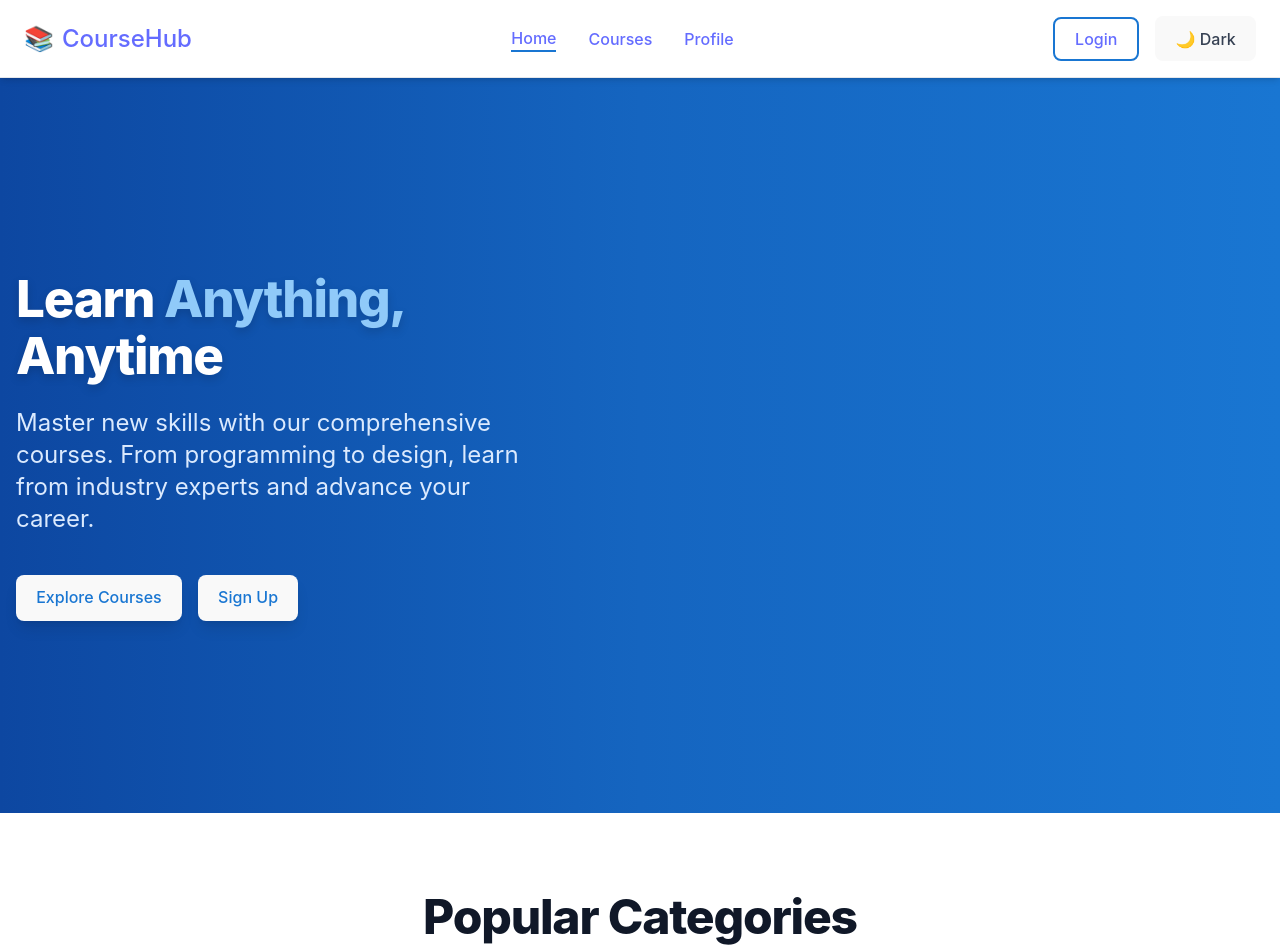
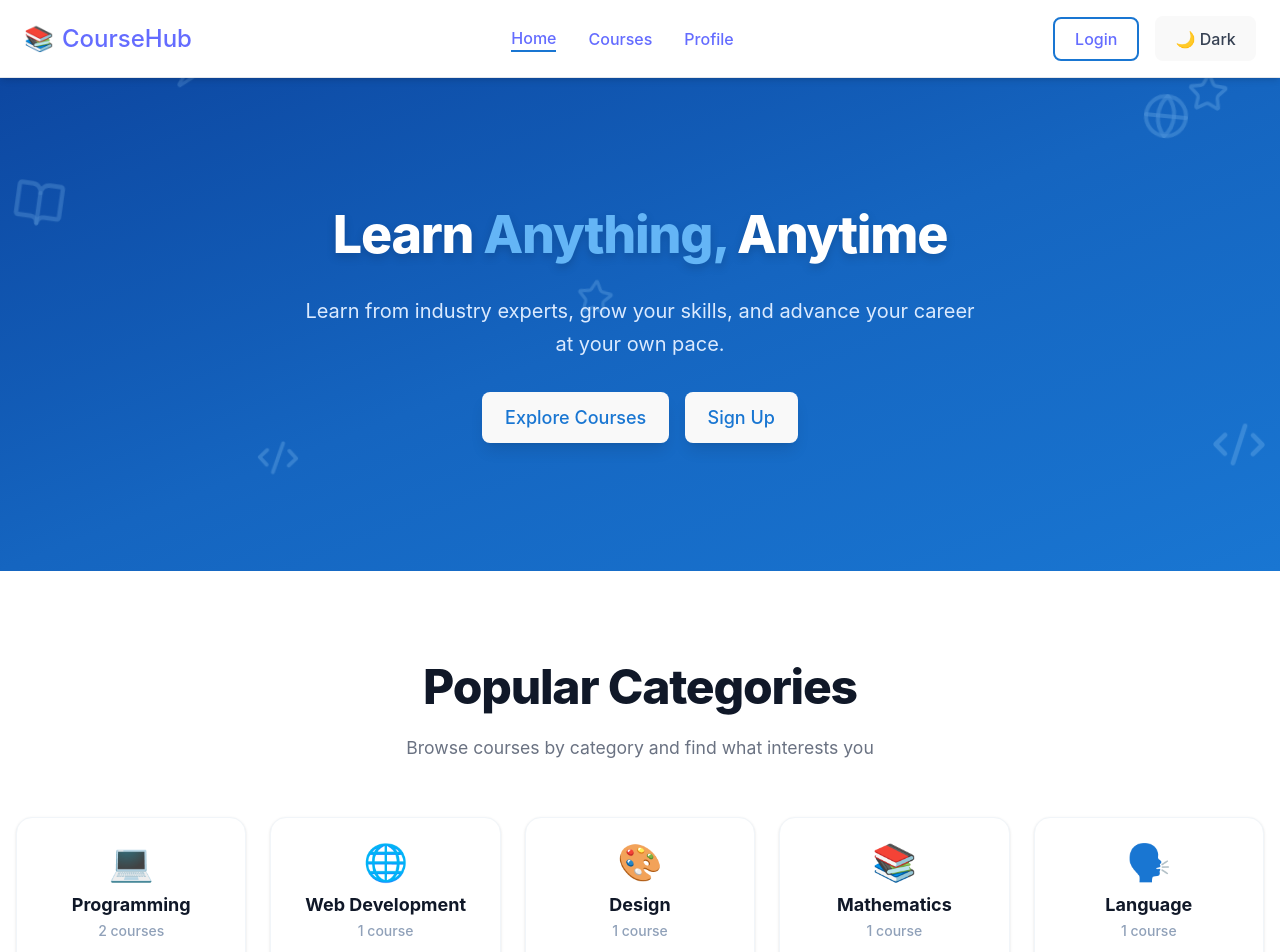
Before and after one commit to leaouslati/course-tutorialmanagementsystem, a React (Vite) app: page / in a window 1280 px wide. Shown: the top 952 px of the page. Built offline with nearby package versions, Linux system fonts and the light colour scheme; the HTML template or start-up script is replaced by a standard one.

Commit message:
Changed the gradient color, added floating icons, centered the text

```diff
--- a/src/index.css
+++ b/src/index.css
@@ -1,5 +1,32 @@
 @import "tailwindcss";
 @import url('https://fonts.googleapis.com/css?family=Inter:400,500,700&display=swap');
+
+
+/* --- Floating Icon Animation for Hero Section --- */
+@keyframes floatIcon {
+  0%   { transform: translateY(0px) rotate(0deg);     opacity: 0; }
+  15%  { opacity: 0.45; }
+  85%  { opacity: 0.35; }
+  100% { transform: translateY(-500px) rotate(15deg); opacity: 0; }
+}
+/* Default: slowest on large screens */
+.float-icon {
+  position: absolute;
+  pointer-events: none;
+  color: rgba(144, 202, 249, 0.6);
+  animation: floatIcon ease-in-out 17s infinite;
+  z-index: 0;
+}
+/* Shrink icons on small screens */
+@media (max-width: 480px) {
+  .float-icon svg { width: 20px !important; height: 20px !important; }
+  .float-icon { animation-duration: 14s !important; }
+}
+@media (min-width: 481px) and (max-width: 768px) {
+  .float-icon svg { width: 28px !important; height: 28px !important; }
+  .float-icon { animation-duration: 11s !important; }
+}
+
 
 /* Ensure root container fills the screen and is not cut off */
 :root {
--- a/src/pages/Home.jsx
+++ b/src/pages/Home.jsx
@@ -1,5 +1,5 @@
 import React, { useState, useEffect, useRef } from "react";
-import { BookOpen, TrendingUp, Users, Award } from "lucide-react";
+import { BookOpen, TrendingUp, Users, Award, Code2, Star, Zap, Globe, Pencil } from "lucide-react";
 import { Link } from "react-router-dom";
 import CourseCard from "../components/CourseCard";
 import Navbar from "../components/Navbar";
@@ -79,59 +79,157 @@ export default function Home() {
       <header>
         <Navbar />
       </header>
-      {/* 1. Hero Section */}
-       <section className="bg-gradient-to-r from-[#0D47A1] via-[#1565C0] to-[#1976D2] text-white py-32 md:py-48 px-4 relative overflow-hidden" aria-label="Hero section">
-        <div className="max-w-7xl mx-auto grid grid-cols-1 md:grid-cols-2 gap-12 items-center fade-in">
-          <div className="space-y-6">
-            <h1 className="text-4xl sm:text-5xl md:text-6xl lg:text-7xl font-extrabold leading-tight tracking-tight drop-shadow-lg" tabIndex={0} aria-label="Main headline">
-              Learn <span className="text-[#90CAF9]" aria-label="highlighted">Anything,</span> Anytime
+   {/* 1. Hero Section */}
+      <section
+        aria-labelledby="hero-heading"
+        className="bg-gradient-to-br from-[#0D47A1] via-[#1565C0] to-[#1976D2] text-white relative overflow-hidden"
+        style={{ padding: 'clamp(4rem, 10vw, 9rem) 1rem' }}
+      >
+        {/* Top icons — aria-hidden so screen readers skip */}
+        {[
+          { Icon: Zap,    left: "20%", top: "5%",  size: 38, duration: "9s",   delay: "0.6s" },
+          { Icon: Pencil, left: "45%", top: "3%",  size: 34, duration: "5.5s", delay: "1.8s" },
+          { Icon: Globe,  left: "72%", top: "6%",  size: 40, duration: "8s",   delay: "0.4s" },
+        ].map(({ Icon, left, top, size, duration, delay }, i) => (
+          <div key={`t${i}`} aria-hidden="true" className="float-icon" style={{ left, top, animationDuration: duration, animationDelay: delay }}>
+            <Icon size={size} />
+          </div>
+        ))}
+
+        {/* Bottom icons */}
+        {[
+          { Icon: Code2,    left: "20%", bottom: "4%", size: 44, duration: "4.5s", delay: "0.4s" },
+          { Icon: Star,     left: "45%", bottom: "3%", size: 38, duration: "10s",  delay: "1.2s" },
+          { Icon: BookOpen, left: "70%", bottom: "5%", size: 42, duration: "6.5s", delay: "0.7s" },
+        ].map(({ Icon, left, bottom, size, duration, delay }, i) => (
+          <div key={`b${i}`} aria-hidden="true" className="float-icon" style={{ left, bottom, animationDuration: duration, animationDelay: delay }}>
+            <Icon size={size} />
+          </div>
+        ))}
+
+        {/* Left side icons */}
+        {[
+          { Icon: BookOpen, left: "1%",  bottom: "15%", size: 52, duration: "4s",  delay: "0s"   },
+          { Icon: Star,     left: "7%",  bottom: "50%", size: 44, duration: "11s", delay: "0.5s" },
+          { Icon: Zap,      left: "13%", bottom: "8%",  size: 40, duration: "6s",  delay: "1.5s" },
+          { Icon: Pencil,   left: "4%",  bottom: "72%", size: 36, duration: "14s", delay: "0.8s" },
+        ].map(({ Icon, left, bottom, size, duration, delay }, i) => (
+          <div key={`l${i}`} aria-hidden="true" className="float-icon" style={{ left, bottom, animationDuration: duration, animationDelay: delay }}>
+            <Icon size={size} />
+          </div>
+        ))}
+
+        {/* Right side icons */}
+        {[
+          { Icon: Code2,    right: "1%",  bottom: "15%", size: 56, duration: "5s",  delay: "0.3s" },
+          { Icon: Globe,    right: "7%",  bottom: "50%", size: 48, duration: "12s", delay: "1s"   },
+          { Icon: BookOpen, right: "13%", bottom: "8%",  size: 54, duration: "7s",  delay: "0.2s" },
+          { Icon: Star,     right: "4%",  bottom: "72%", size: 42, duration: "13s", delay: "2s"   },
+        ].map(({ Icon, right, bottom, size, duration, delay }, i) => (
+          <div key={`r${i}`} aria-hidden="true" className="float-icon" style={{ right, bottom, animationDuration: duration, animationDelay: delay }}>
+            <Icon size={size} />
+          </div>
+        ))}
+
+        {/* Main content */}
+        <div className="relative z-10 w-full max-w-5xl mx-auto px-2 sm:px-6">
+          <div className="flex flex-col items-center text-center gap-6 sm:gap-8">
+
+            <h1
+              id="hero-heading"
+              className="font-extrabold leading-tight tracking-tight drop-shadow-lg"
+              style={{ fontSize: 'clamp(2rem, 5vw, 3.25rem)' }}
+            >
+              Learn <span className="text-[#64B5F6]">Anything,</span> Anytime
             </h1>
-            <p className="text-base sm:text-lg md:text-xl lg:text-2xl text-blue-100 max-w-lg mt-4" tabIndex={0} aria-label="Hero description">
-              Master new skills with our comprehensive courses. From programming to design, learn from industry experts and advance your career.
+
+            <p
+              className="text-blue-100 leading-relaxed max-w-2xl"
+              style={{ fontSize: 'clamp(0.95rem, 2vw, 1.25rem)' }}
+            >
+              Learn from industry experts, grow your skills, and advance your career at your own pace.
             </p>
-            <nav aria-label="Hero actions" className="flex flex-col sm:flex-row gap-4 pt-4">
+
+            <nav aria-label="Primary actions" className="flex flex-row flex-wrap gap-4 justify-center">
               <Link to="/courses">
-                <button className="px-6 py-3 rounded-xl bg-[#90CAF9] text-[#1976D2] font-bold shadow-lg transition-all hover:scale-105 w-full sm:w-auto text-lg focus:outline-none focus-visible:ring-2 focus-visible:ring-[#1976D2]" aria-label="Explore Courses">
+                <button
+                  className="px-6 py-3 rounded-xl bg-[#90CAF9] text-[#1976D2] font-bold shadow-lg transition-all hover:scale-105 focus:outline-none focus-visible:ring-2 focus-visible:ring-white focus-visible:ring-offset-2 focus-visible:ring-offset-[#1565C0]"
+                  style={{ fontSize: 'clamp(0.95rem, 1.5vw, 1.125rem)' }}
+                  aria-label="Explore our courses"
+                >
                   Explore Courses
                 </button>
               </Link>
               <Link to="/register">
-                <button className="px-6 py-3 rounded-xl bg-[#90CAF9] text-[#1976D2] font-bold shadow-lg transition-all hover:scale-105 w-full sm:w-auto text-lg focus:outline-none focus-visible:ring-2 focus-visible:ring-[#1976D2]" aria-label="Explore Courses">
+                <button
+                  className="px-6 py-3 rounded-xl bg-[#90CAF9] text-[#1976D2] font-bold shadow-lg transition-all hover:scale-105 focus:outline-none focus-visible:ring-2 focus-visible:ring-white focus-visible:ring-offset-2 focus-visible:ring-offset-[#1565C0]"
+                  style={{ fontSize: 'clamp(0.95rem, 1.5vw, 1.125rem)' }}
+                  aria-label="Sign up for free"
+                >
                   Sign Up
                 </button>
               </Link>
             </nav>
+
           </div>
         </div>
+
       </section>
+      {/* 2. Popular Categories */}
+      <section
+        aria-labelledby="categories-heading"
+        className="bg-white py-12 md:py-20 px-4"
+      >
+        <div className="max-w-7xl mx-auto">
 
-      {/* 2. Popular Categories */}
-      <section className="bg-white py-12 md:py-20 px-4" aria-labelledby="categories-heading">
-        <div className="max-w-7xl mx-auto">
-          <header className="text-center mb-12 fade-in">
-            <h2 id="categories-heading" className="text-3xl sm:text-4xl md:text-5xl font-extrabold text-gray-900 mb-4 tracking-tight">Popular Categories</h2>
-            <p className="text-base sm:text-lg md:text-xl text-gray-600 max-w-2xl mx-auto">
+          <header className="text-center mb-10 md:mb-14">
+            <h2
+              id="categories-heading"
+              className="font-extrabold text-gray-900 tracking-tight mb-3"
+              style={{ fontSize: 'clamp(1.75rem, 4vw, 3rem)' }}
+            >
+              Popular Categories
+            </h2>
+            <p
+              className="text-gray-500 max-w-xl mx-auto"
+              style={{ fontSize: 'clamp(0.9rem, 1.8vw, 1.1rem)' }}
+            >
               Browse courses by category and find what interests you
             </p>
           </header>
-          <nav aria-label="Popular categories">
-            <ul className="grid grid-cols-1 sm:grid-cols-2 md:grid-cols-3 lg:grid-cols-5 gap-6">
+
+          <nav aria-label="Course categories">
+            <ul className="grid grid-cols-2 sm:grid-cols-3 lg:grid-cols-5 gap-4 md:gap-6">
               {categories.map((category, idx) => {
-                const courseCount = courses.filter(c => c.category === category.name).length;
+                const count = courses.filter(c => c.category === category.name).length;
                 return (
-                  <li key={category.id} className="fade-in" style={{ animationDelay: `${0.1 * idx}s` }}>
-                    <Link to={`/courses?category=${category.name}`} className="group" aria-label={`Category: ${category.name}`}>
-                      <div className="bg-white p-6 text-center shadow-md hover:shadow-xl transition-all flex flex-col items-center justify-center hover:scale-105 rounded-xl">
-                        <span className="text-4xl mb-3 block" aria-label={category.name + ' icon'}>{category.icon}</span>
-                        <h3 className="font-semibold text-gray-900 mb-2 text-lg md:text-xl">{category.name}</h3>
-                        <p className="text-sm md:text-base text-gray-600">{courseCount} courses</p>
-                      </div>
+                  <li key={category.id}>
+                    <Link
+                      to={`/courses?category=${category.name}`}
+                      aria-label={`${category.name} — ${count} ${count === 1 ? 'course' : 'courses'}`}
+                      className="group block rounded-2xl border border-slate-100 bg-white shadow-sm hover:shadow-lg hover:-translate-y-1 transition-all duration-200 p-5 sm:p-6 text-center focus:outline-none focus-visible:ring-2 focus-visible:ring-[#1976D2]"
+                    >
+                      <span
+                        role="img"
+                        aria-hidden="true"
+                        className="text-3xl sm:text-4xl mb-3 block"
+                      >
+                        {category.icon}
+                      </span>
+                      <h3 className="font-bold text-gray-900 text-sm sm:text-base md:text-lg leading-tight mb-1">
+                        {category.name}
+                      </h3>
+                      <p className="text-xs sm:text-sm text-slate-400 font-medium">
+                        {count} {count === 1 ? 'course' : 'courses'}
+                      </p>
+                      <div className="mt-3 h-0.5 w-0 group-hover:w-full bg-[#1976D2] transition-all duration-300 rounded-full mx-auto" />
                     </Link>
                   </li>
                 );
               })}
             </ul>
           </nav>
+
         </div>
       </section>
 
```
